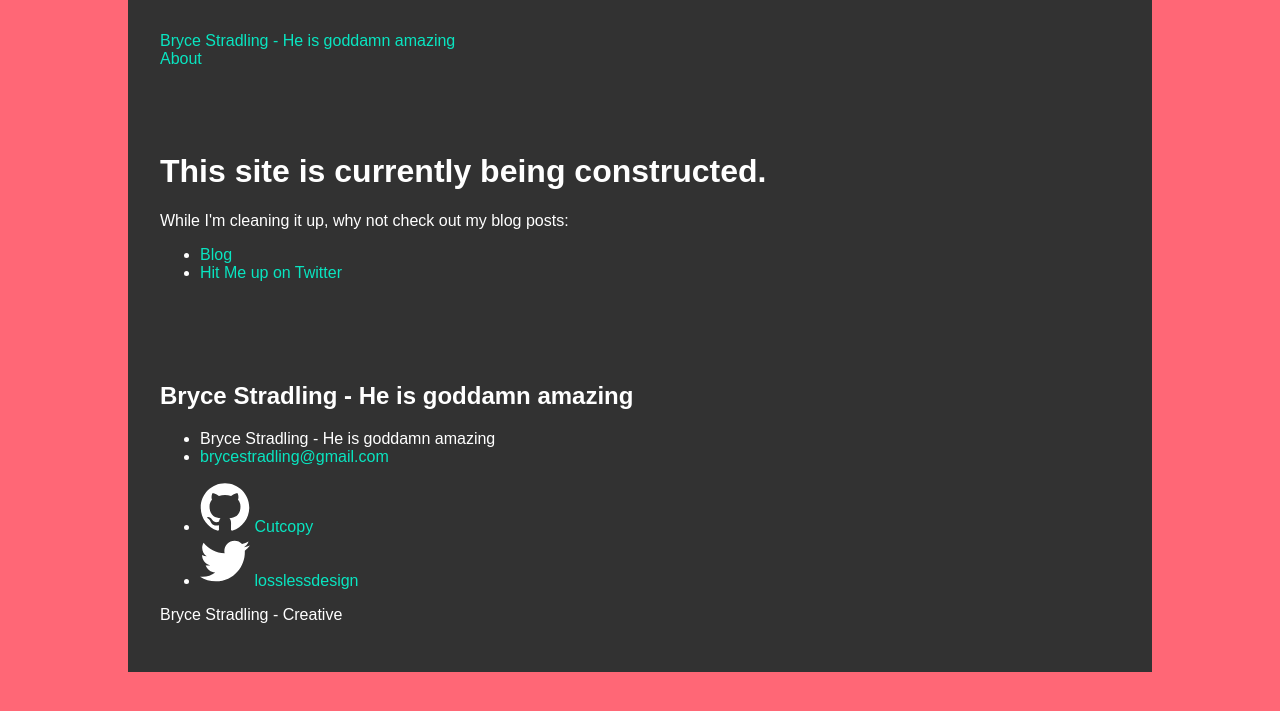
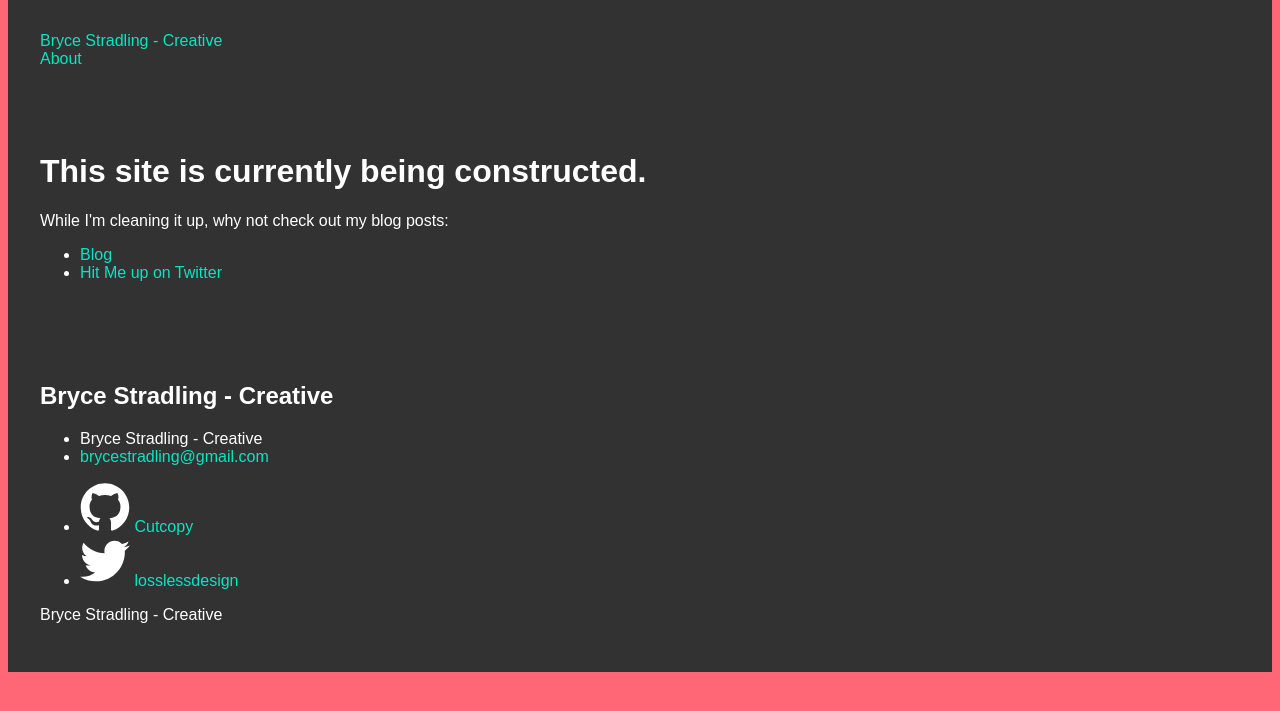
Before and after one commit to Cutcopy/Cutcopy.github.io, a Jekyll site: the page built from index.html, in a window 1280 px wide. Shown: the top 711 px of the page. Built offline with Jekyll 4.4.1, drawn with Linux system fonts in a browser that asks for light colours.

Commit message:
added navbar, adjusted grid

```diff
--- a/_config.yml
+++ b/_config.yml
@@ -1,5 +1,5 @@
 # Site settings
-title: Bryce Stradling - He is goddamn amazing
+title: Bryce Stradling - Creative
 email: brycestradling@gmail.com
 description: > # this means to ignore newlines until "baseurl:"
   Bryce Stradling - Creative
--- a/_layouts/page.html
+++ b/_layouts/page.html
@@ -1,14 +1,24 @@
 ---
-layout: default
+layout: page
 ---
-<div class="post">
 
-  <header class="post-header">
-    <h1 class="post-title">{{ page.title }}</h1>
-  </header>
+<!DOCTYPE html>
+<html lang="en">
 
-  <article class="post-content">
-    {{ content }}
-  </article>
+  {% include head.html %}
 
-</div>
+  <body>
+
+    {% include header.html %}
+
+    <div class="page-content">
+      <div class="wrapper">
+        {{ content }}
+      </div>
+    </div>
+
+    {% include footer.html %}
+
+  </body>
+
+</html>
--- a/_sass/_grid.sass
+++ b/_sass/_grid.sass
@@ -3,4 +3,4 @@
 // @include edit(white)
 
 .wrapper
-  @include center(960px)
+  @include center(1200px)
```
Also changed, not shown: _includes/nav.html (added, +10 -0 lines).
